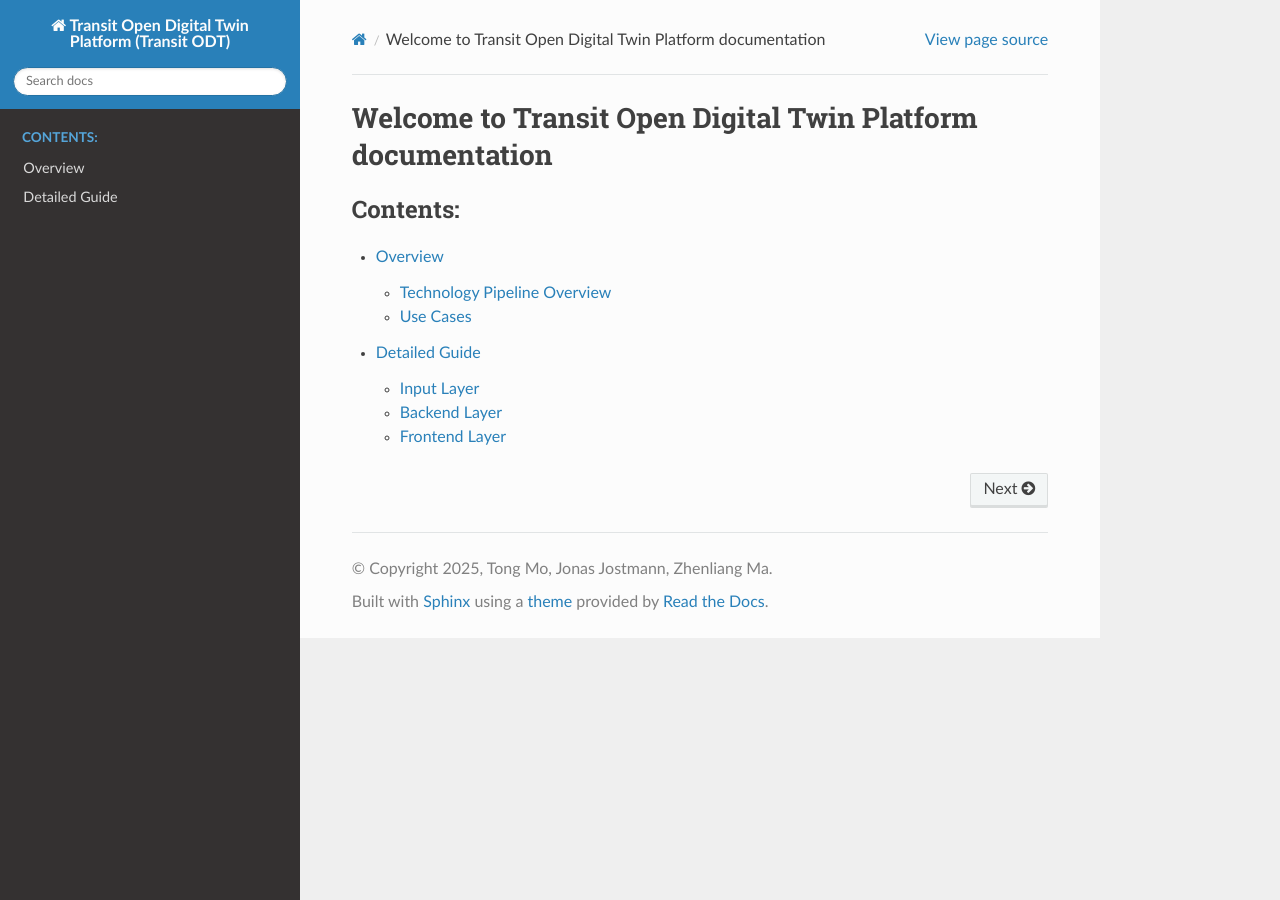
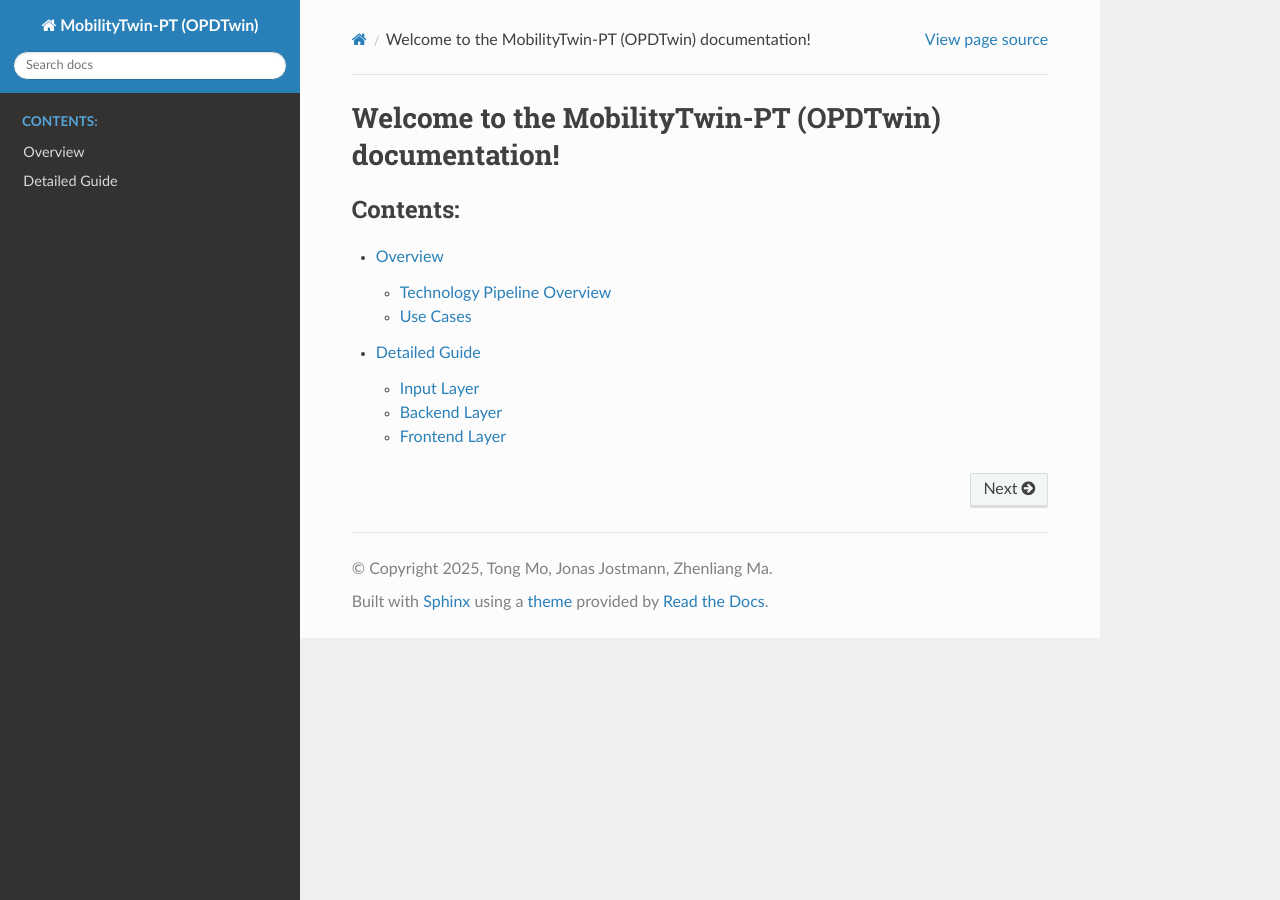
Before and after one commit to MobilityInformaticsLab/opdtwin, a Sphinx documentation site: the page built from docs/index.rst, in a window 1280 px wide. Built offline with Sphinx 7.4.7 and the Read the Docs theme 3.1.0, drawn with Linux system fonts in a browser that asks for light colours.

Commit message:
Changed title

```diff
--- a/README.md
+++ b/README.md
@@ -1,4 +1,4 @@
-# 🚍 Open Public Transport Digital Twin (OPDTwin)
+# 🚍 MobilityTwin-PT (OPDTwin)
 
 Despite its practical potential, the current adoptation of Digital Twins (DT) in the transportation domain and especially in Public Transport (PT) is relatively slow. A significant barrier is the substantial effort and investment in resources required during the development phase, especially for informative visualizations, thus limiting its accessibility to PT agencies.
 
--- a/docs/conf.py
+++ b/docs/conf.py
@@ -6,7 +6,7 @@
 # -- Project information -----------------------------------------------------
 # https://www.sphinx-doc.org/en/master/usage/configuration.html#project-information
 
-project = 'Transit Open Digital Twin Platform (Transit ODT)'
+project = 'MobilityTwin-PT (OPDTwin)'
 copyright = '2025, Tong Mo, Jonas Jostmann, Zhenliang Ma'
 author = 'Tong Mo, Jonas Jostmann, Zhenliang Ma'
 
--- a/docs/index.rst
+++ b/docs/index.rst
@@ -3,7 +3,7 @@
    You can adapt this file completely to your liking, but it should at least
    contain the root `toctree` directive.
 
-Welcome to Transit Open Digital Twin Platform documentation
+Welcome to the MobilityTwin-PT (OPDTwin) documentation!
 ====================================================================
 
 .. toctree::
```
